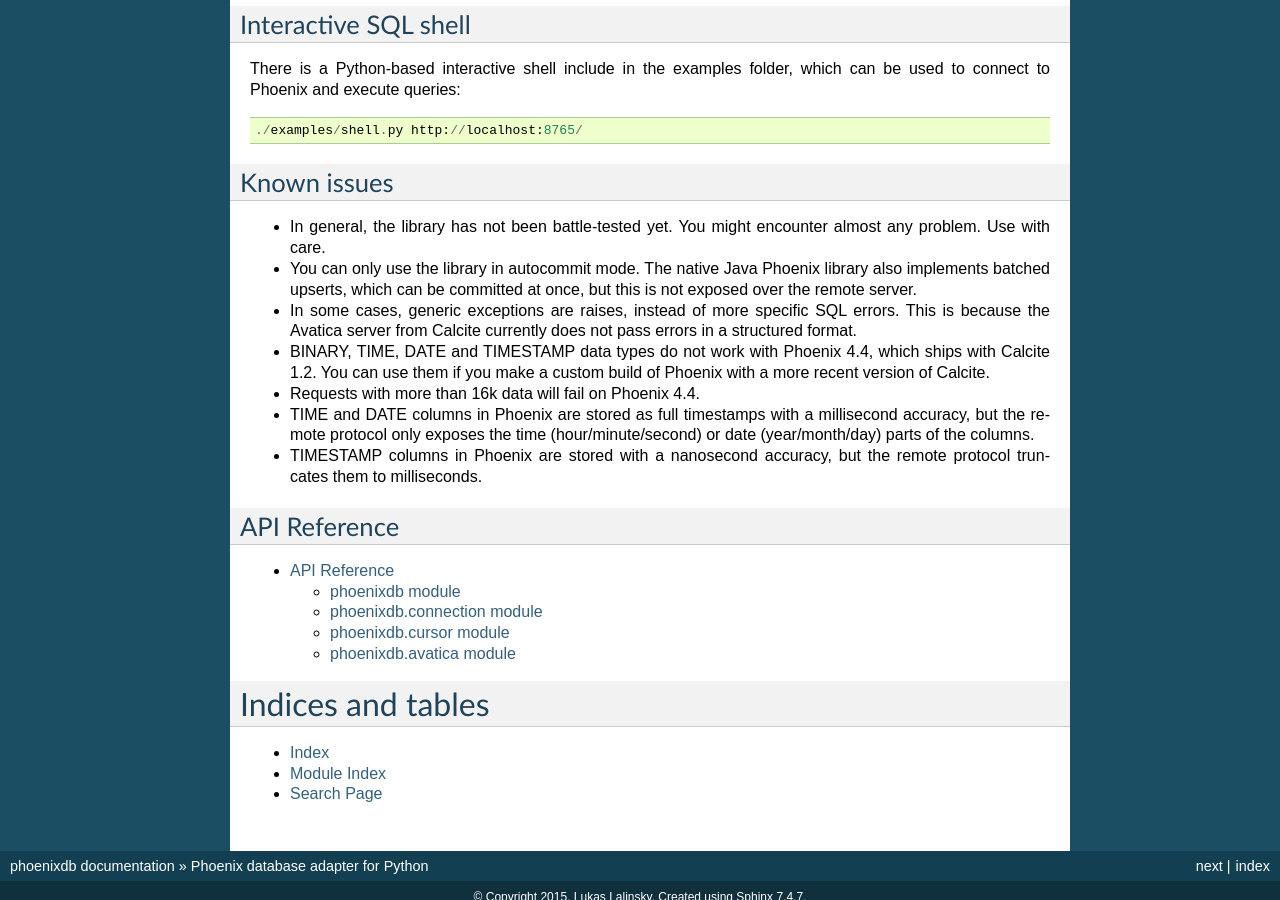
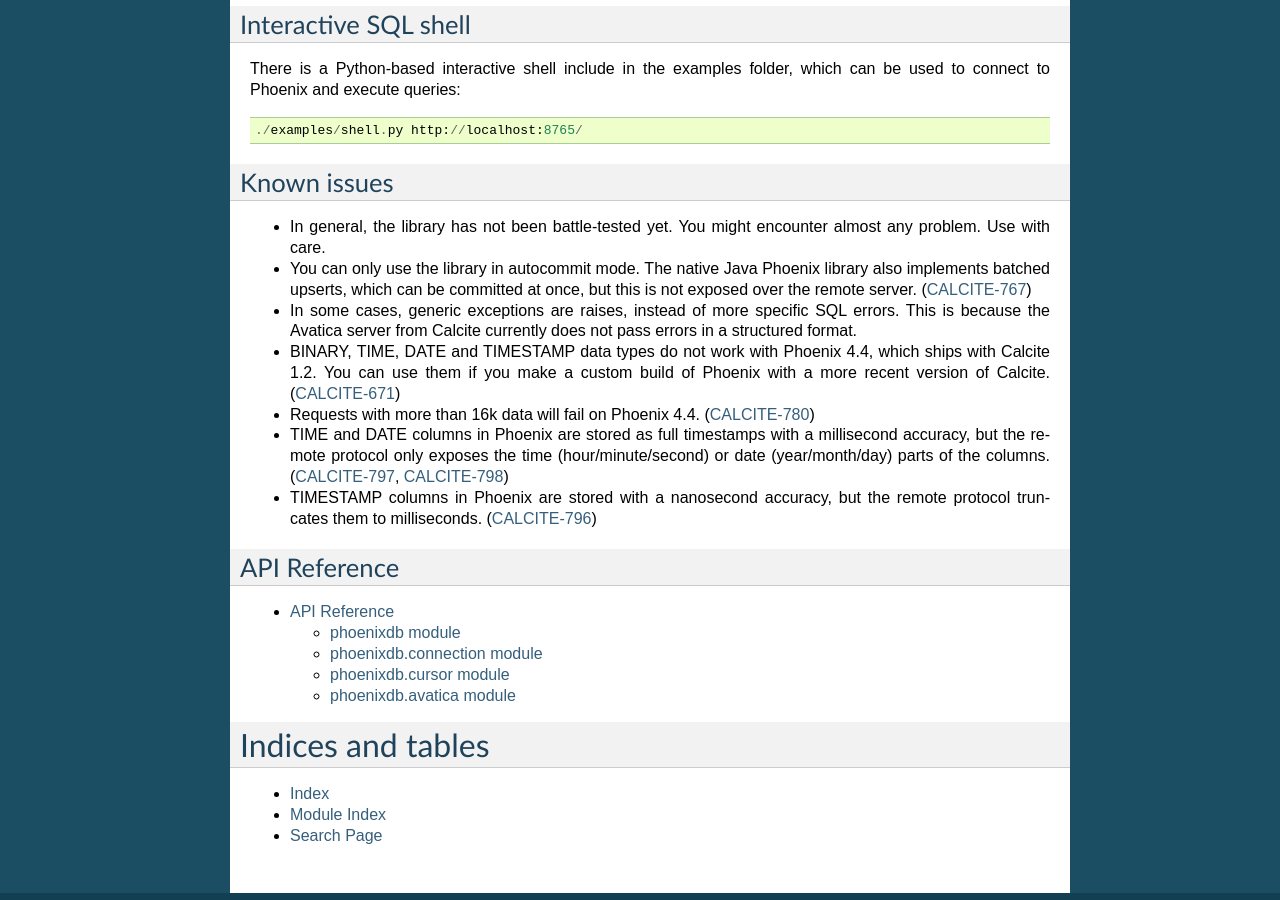
Before and after one commit to lalinsky/python-phoenixdb, a Sphinx documentation site: the page built from doc/index.rst, in a window 1280 px wide and 900 px high, scrolled down 1236 px. Built offline with Sphinx 7.4.7, drawn with Linux system fonts in a browser that asks for light colours.

Commit message:
Add ticket numbers for reference

```diff
--- a/doc/index.rst
+++ b/doc/index.rst
@@ -81,11 +81,17 @@
 
 - In general, the library has not been battle-tested yet. You might encounter almost any problem. Use with care.
 - You can only use the library in autocommit mode. The native Java Phoenix library also implements batched upserts, which can be committed at once, but this is not exposed over the remote server.
+  (`CALCITE-767 <https://issues.apache.org/jira/browse/CALCITE-767>`_)
 - In some cases, generic exceptions are raises, instead of more specific SQL errors. This is because the Avatica server from Calcite currently does not pass errors in a structured format.
-- BINARY, TIME, DATE and TIMESTAMP data types do not work with Phoenix 4.4, which ships with Calcite 1.2. You can use them if you make a custom build of Phoenix with a more recent version of Calcite.
+- BINARY, TIME, DATE and TIMESTAMP data types do not work with Phoenix 4.4, which ships with Calcite 1.2.
+  You can use them if you make a custom build of Phoenix with a more recent version of Calcite.
+  (`CALCITE-671 <https://issues.apache.org/jira/browse/CALCITE-671>`_)
 - Requests with more than 16k data will fail on Phoenix 4.4.
-- TIME and DATE columns in Phoenix are stored as full timestamps with a millisecond accuracy, but the remote protocol only exposes the time (hour/minute/second) or date (year/month/day) parts of the columns.
-- TIMESTAMP columns in Phoenix are stored with a nanosecond accuracy, but the remote protocol truncates them to milliseconds.
+  (`CALCITE-780 <https://issues.apache.org/jira/browse/CALCITE-780>`_)
+- TIME and DATE columns in Phoenix are stored as full timestamps with a millisecond accuracy,
+  but the remote protocol only exposes the time (hour/minute/second) or date (year/month/day)
+  parts of the columns. (`CALCITE-797 <https://issues.apache.org/jira/browse/CALCITE-797>`_, `CALCITE-798 <https://issues.apache.org/jira/browse/CALCITE-798>`_)
+- TIMESTAMP columns in Phoenix are stored with a nanosecond accuracy, but the remote protocol truncates them to milliseconds. (`CALCITE-796 <https://issues.apache.org/jira/browse/CALCITE-796>`_)
 
 API Reference
 -------------
```
